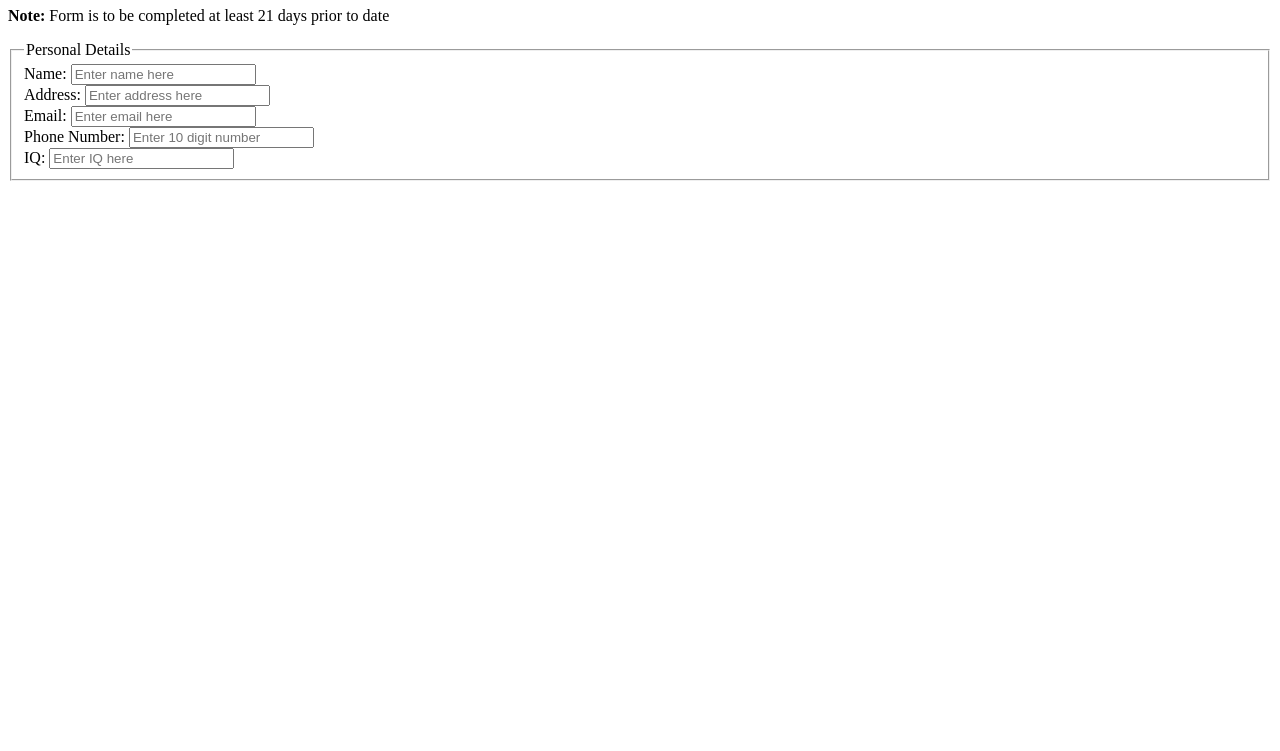
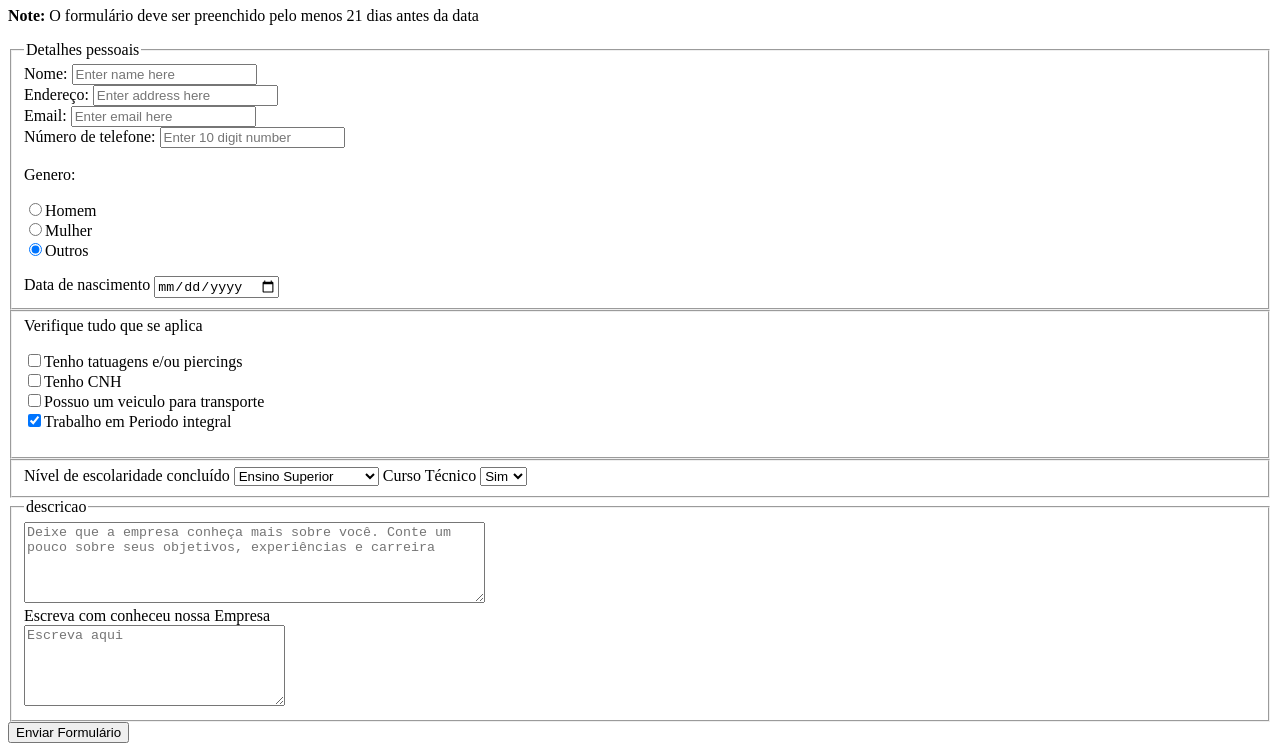
Before and after one commit to Geovani237/Formulario, a plain HTML site: page index.html in a window 1280 px wide. Shown: the part 73-824 px from the top of the page. Before the commit the page ends 800 px from the top, so only its background shows below. Drawn offline with Linux system fonts and the light colour scheme.

Commit message:
mudanças no html

```diff
--- a/index.html
+++ b/index.html
@@ -8,17 +8,17 @@
 </head>
 <body>
   <div id="outside">
-      <form id="survey-form" action ="/my-handling-form-page" method="post">
-          <h1 id="title">Application for permission to date my daughter</h1>
-          <p id ="description"><b>Note:</b> Form is to be completed at least 21 days prior to date</p>
+      <form id="formulario" action ="/pagina-do-formulario" method="post">
+          <h1 id="titulo">Fomulário</h1>
+          <p id ="descricao"><b>Note:</b> O formulário deve ser preenchido pelo menos 21 dias antes da data</p>
           <fieldset>
-              <legend>Personal Details</legend>
+              <legend>Detalhes pessoais</legend>
               <div>
-                  <label id ="name-label" for="name">Name:</label>
+                  <label id ="name-label" for="name">Nome:</label>
                   <input type="text" requered id="name" name="user_name" placeholder="Enter name here">
               </div>
               <div>
-                  <label id="address-label">Address:</label>
+                  <label id="address-label">Endereço:</label>
                   <input type="text" id="address" name ="Address" placeholder="Enter address here">
               </div>
               <div>
@@ -26,15 +26,57 @@
                   <input type="text" id="email" name="user_email" placeholder="Enter email here">
               </div>
               <div>
-                  <label id="number-label" for="phone">Phone Number:</label>
+                  <label id="number-label" for="phone">Número de telefone:</label>
                   <input type="number" id="number" name="user_name" placeholder="Enter 10 digit number">
               </div>
+              <br>
               <div>
-                  <label id ="iq-label" for="iq">IQ:</label>
-                  <input type="number" id="iq" name="iq" placeholder="Enter IQ here">
+                  <label for ="Gender">Genero:</label>
+                  <p>
+                      <input type="radio" name="gender" value="male" checked>Homem<br>
+                      <input type="radio" name="gender" value="female" checked>Mulher<br>
+                      <input type="radio" name="gender" value="other" checked>Outros<br>
+                  </p>
               </div>
-
+              <label for ="date-label">Data de nascimento</label>
+              <input type="date" name ="bday">
           </fieldset>
+          <fieldset>
+              <label for="Gender">Verifique tudo que se aplica</label>
+              <p>
+                  <input type="checkbox" name="tattoo" value="tattoo">Tenho tatuagens e/ou piercings<br>
+                  <input type="checkbox" name="age" value="Car">Tenho CNH<br>
+                  <input type="checkbox" name="car" value="car">Possuo um veiculo para transporte<br>
+                  <input type="checkbox" name="work" value="work" checked>Trabalho em Periodo integral<br>
+              </p>
+          </fieldset>
+          <fieldset>
+              <div>
+                <label for="politics">Nível de escolaridade concluído</label>
+                <select id="dropdown1">
+                <option value="Ensino Superior">Ensino Superior</option>
+                <option value="Ensino Médio">Ensino Médio</option>
+                <option value="Ensino Fundamental">Ensino Fundamental</option>
+                <option value="Nenhum">Nenhum</option>
+            </select>
+            <label for="tecnico">Curso Técnico</label>
+            <select id="dropdow2">
+            <option value="sim">Sim</option>
+            <option value="nao">Não</option>
+          </select>
+          <!-- Colocar uma opção de Upload do Certificado do Curso Técnico-->
+          </fieldset>
+          <fieldset>
+              <legend>descricao</legend>
+              <textarea id="descricao" rows="5" cols="55" placeholder="Deixe que a empresa conheça mais sobre você. Conte um pouco sobre seus objetivos, experiências e carreira"></textarea>
+              <br>
+              <label for="msg">Escreva com conheceu nossa Empresa</label>
+              <br>
+              <textarea id="empresa" rows="5" cols="30" placeholder="Escreva aqui"></textarea>
+          </fieldset>
+          <div id="botao">
+              <button type="submit" id="submit">Enviar Formulário</button>
+          </div>
       </form>
   </div>
 
```
